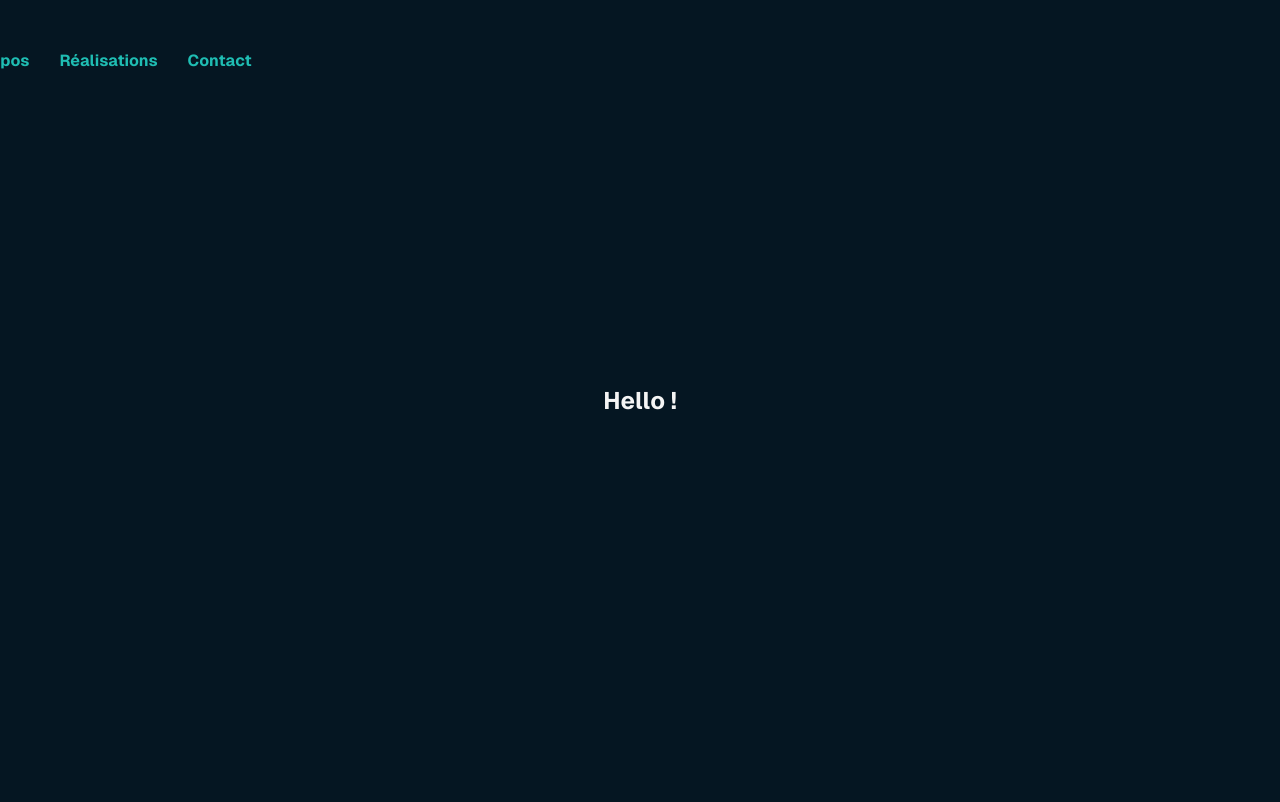
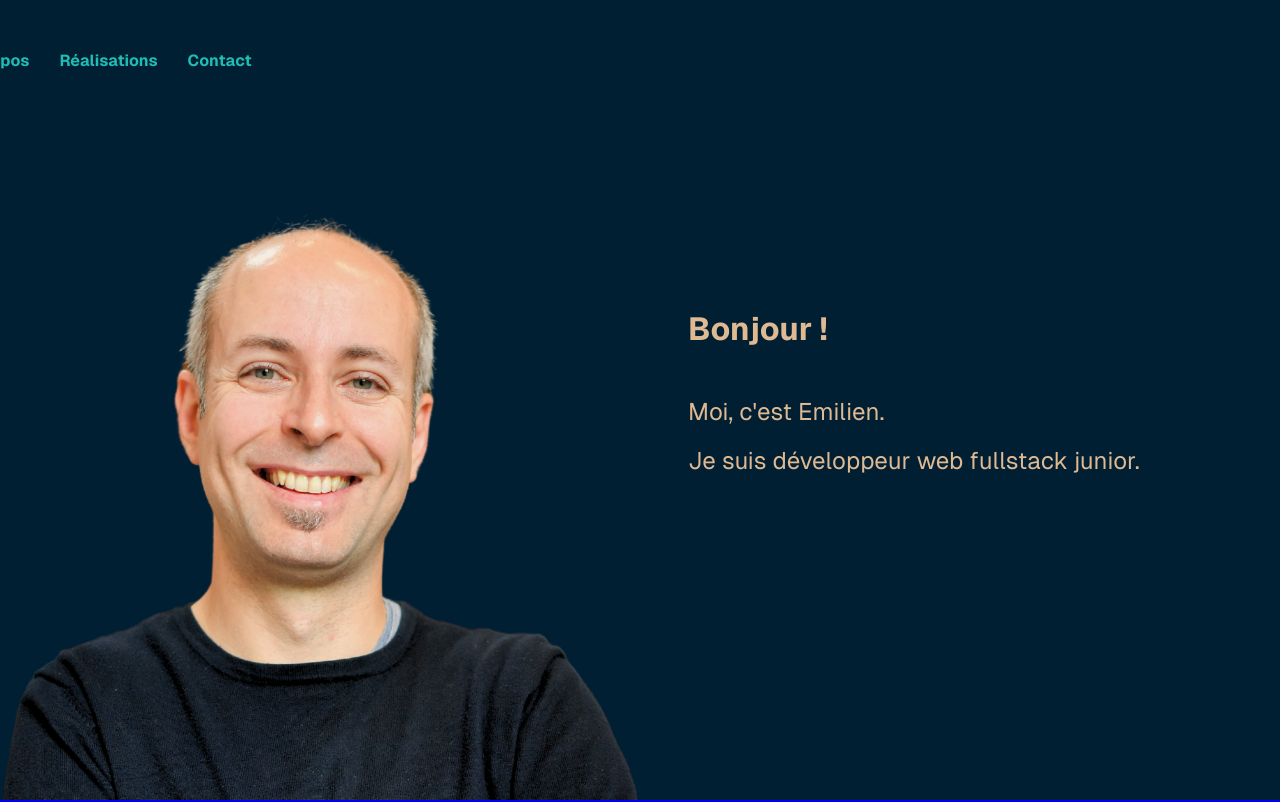
Before and after one commit to e-hainaux/ehweb-agency, a Next.js app: page /about in a window 1280 px wide. Shown: the top 802 px of the page. Built offline with nearby package versions, Linux system fonts and the light colour scheme.

Commit message:
feat aboutPage work in progress

```diff
--- a/src/app/about/page.tsx
+++ b/src/app/about/page.tsx
@@ -3,7 +3,7 @@ import React, { useState, useEffect } from "react";
 
 import styles from "./page.module.css";
 import NavBar from "@/components/NavBar";
-import Hello from "@/components/about/Hello";
+import BodyAbout from "@/components/about/BodyAbout";
 import Footer from "@/components/Footer";
 
 export default function About() {
@@ -32,7 +32,7 @@ export default function About() {
         showLogo={showHeaderLogo}
         isNavBarTransparent={isNavBarTransparent}
       />
-      <Hello />
+      <BodyAbout />
       <Footer />
     </div>
   );
--- a/src/components/about/BodyAbout.tsx
+++ b/src/components/about/BodyAbout.tsx
@@ -1,11 +1,13 @@
 import React from "react";
 import styles from "../../styles/Body.module.css";
 import Hello from "./Hello";
+import Story from "./Story";
 
-export default function Body() {
+export default function BodyAbout() {
   return (
     <div className={styles.mainContainer}>
       <Hello />
+      <Story />
     </div>
   );
 }
--- a/src/components/about/Hello.tsx
+++ b/src/components/about/Hello.tsx
@@ -1,12 +1,62 @@
-import React from "react";
+import React, { useState, useEffect } from "react";
 import styles from "@/styles/about/Hello.module.css";
+import Image from "next/image";
 
 export default function Hello() {
+  const [isVisible, setIsVisible] = useState(true);
+
+  useEffect(() => {
+    window.scrollTo(0, 0);
+  }, []);
+
+  useEffect(() => {
+    const handleScroll = () => {
+      const scrollTop = window.scrollY;
+      const threshold = 10;
+
+      if (scrollTop > threshold) {
+        setIsVisible(false);
+      } else {
+        setIsVisible(true);
+      }
+    };
+
+    window.addEventListener("scroll", handleScroll);
+    return () => {
+      window.removeEventListener("scroll", handleScroll);
+    };
+  }, []);
+
   return (
     <section className={styles.mainContainer}>
-      <div></div>
-      <div className={styles.titleContainer}>
-        <h1 className={styles.title}> Hello !</h1>
+      <div
+        className={`${styles.imageContainer} ${
+          !isVisible ? styles.hiddenLeft : ""
+        }`}
+      >
+        <Image
+          src="/images/headPic.png"
+          width={1000}
+          height={1000}
+          quality={100}
+          alt="Logo Eh Web"
+          style={{ width: "auto", height: "100%", objectFit: "contain" }}
+        />
+      </div>
+      <div
+        className={`${styles.introductionContainer} ${
+          !isVisible ? styles.hiddenRight : ""
+        }`}
+      >
+        <div className={styles.titleContainer}>
+          <h1 className={styles.title}>Bonjour !</h1>
+        </div>
+        <div className={styles.paragraphsContainer}>
+          <p className={styles.paragraph}>Moi, c'est Emilien.</p>
+          <p className={styles.paragraph}>
+            Je suis développeur web fullstack junior.
+          </p>
+        </div>
       </div>
     </section>
   );
--- /dev/null
+++ b/src/components/about/Story.tsx
@@ -0,0 +1,6 @@
+import React from "react";
+import styles from "../../styles/about/Story.module.css";
+
+export default function Body() {
+  return <div className={styles.mainContainer}></div>;
+}
--- a/src/styles/about/Hello.module.css
+++ b/src/styles/about/Hello.module.css
@@ -1,8 +1,63 @@
 .mainContainer {
-  width: 100vh;
+  width: 100vw;
   height: 100vh;
   display: flex;
   flex-direction: row;
-  justify-content: center;
+  justify-content: space-between;
+  align-items: flex-end;
+  gap: 48px;
+  padding: 0;
+  margin: 0;
+  overflow: visible;
+}
+
+.imageContainer {
+  width: 100%;
+  height: 80%;
+}
+
+.introductionContainer {
+  width: 100%;
+  height: 80%;
+  display: flex;
+  flex-direction: column;
+  justify-content: flex-start;
   align-items: center;
+  gap: 48px;
+  padding-top: 150px;
 }
+
+.imageContainer,
+.introductionContainer {
+  transition: transform 1s ease-out, opacity 1s ease-out;
+  opacity: 1;
+}
+
+.hiddenLeft {
+  transform: translateY(100%) scale(0.8);
+  z-index: 1;
+}
+
+.hiddenRight {
+  transform: translateX(100%) rotate(-90deg) translateY(100%);
+}
+
+.titleContainer,
+.paragraphsContainer {
+  width: 100%;
+  height: auto;
+}
+
+.title,
+.paragraph {
+  color: var(--text-secondary);
+}
+
+.title {
+  font-size: 2em;
+}
+
+.paragraph {
+  font-size: 1.5em;
+  margin-bottom: 20px;
+}
--- /dev/null
+++ b/src/styles/about/Story.module.css
@@ -0,0 +1,7 @@
+.mainContainer {
+  width: 100vw;
+  height: 300px;
+  z-index: 2;
+
+  background: blue;
+}
```
Also changed, not shown: public/images/headPic.png (added), public/images/headPic2.png (added).
